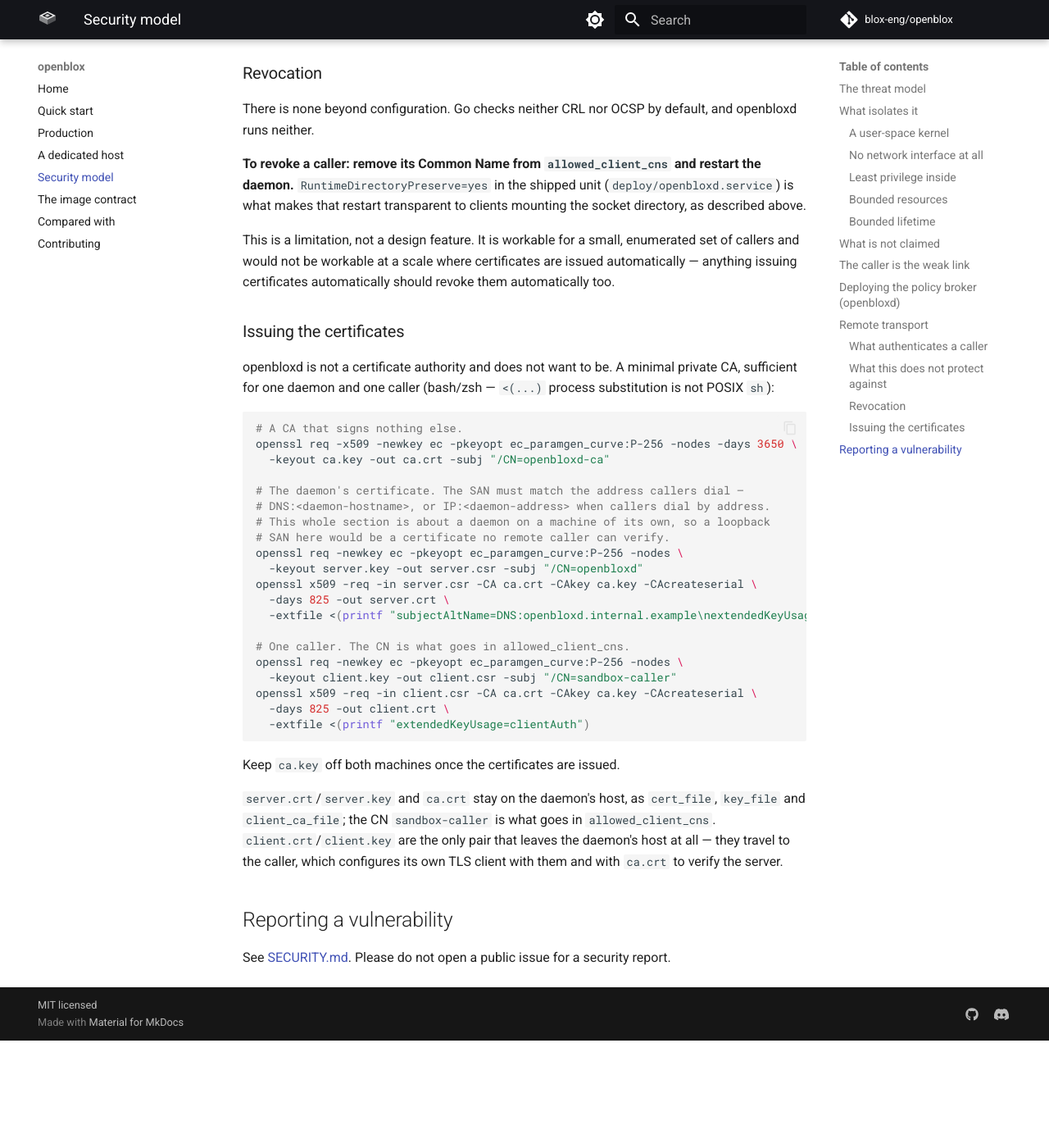
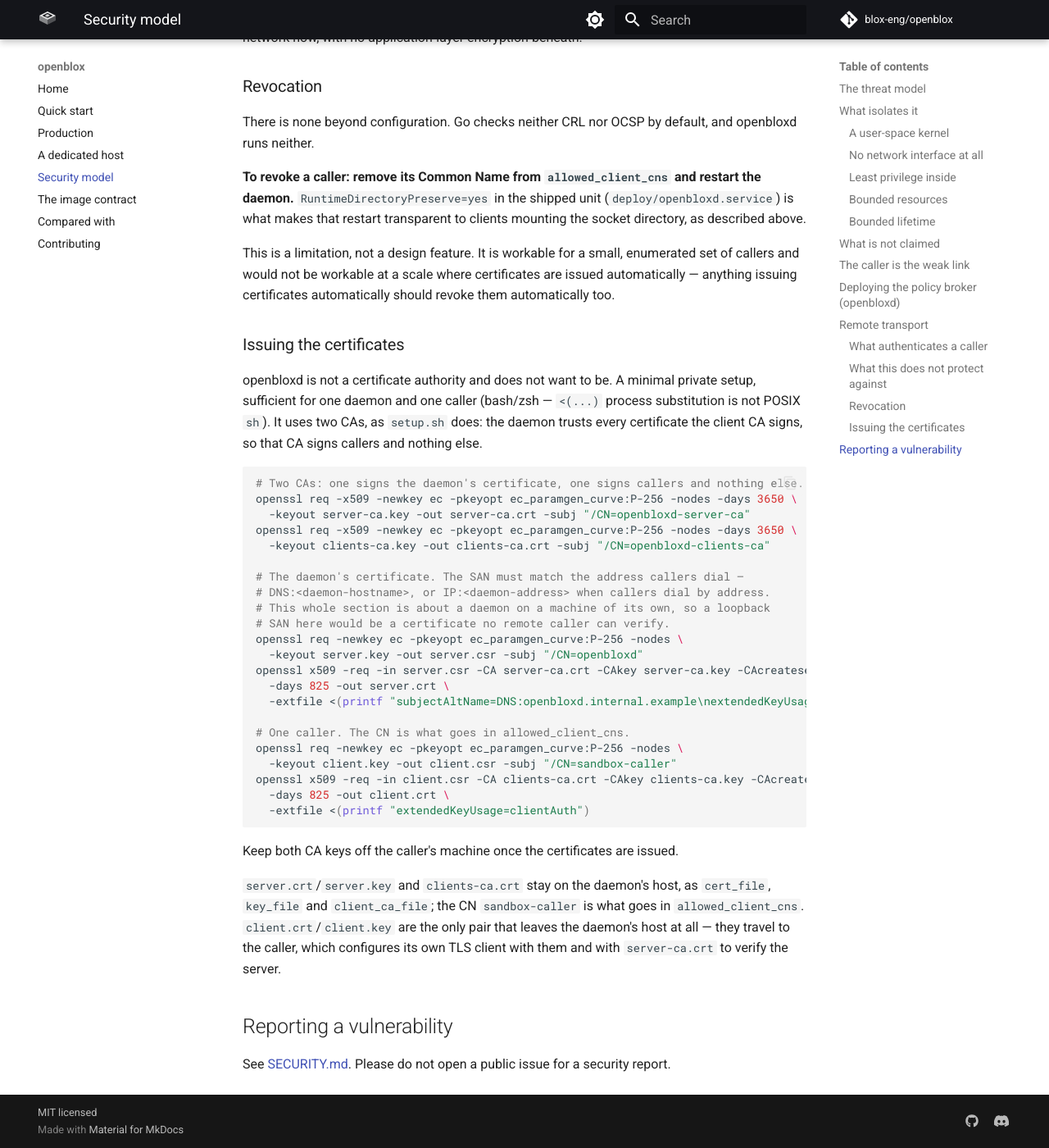
Before and after one commit to blox-eng/openblox, an MkDocs documentation site: the page built from docs/security.md, in a window 1280 px wide and 1400 px high, scrolled down 6466 px. Shown: the whole window at 82% size. Built offline with MkDocs 1.6.1 and Material for MkDocs 9.7.7, drawn with Linux system fonts in a browser that asks for light colours; comment, search, counter and statistics services are not loaded; before the commit the page ends 7735 px from its top, so only the background shows below that; some of the changed text lies outside the part shown.

Commit message:
docs: pin v0.12.0, download scripts before running them, two CAs in the mTLS recipe (#90)
Part of #89.

Co-authored-by: Claude Opus 5.5 <noreply@anthropic.com>

````diff
--- a/docs/security.md
+++ b/docs/security.md
@@ -36,8 +36,9 @@ higher cost per sandbox. openblox does not rank them — it checks only that the
 is registered — so a deployment that has chosen a microVM runtime is supported. Kata on
 amd64 is measured by openblox — the conformance suite, in a workflow that does not gate
 merges — with one defence-in-depth layer lost: `/dev/shm` is not `noexec,nosuid` in its
-guest, and Kata discards the options openblox could set on it. One lifecycle claim — that `Exec` on a crashed sandbox fails promptly and `Create`
-recovers it — is unmeasured under Kata. See
+guest, and Kata discards the options openblox could set on it. One lifecycle claim —
+that `Exec` on a crashed sandbox fails promptly and `Create` recovers it — is
+unmeasured under Kata. See
 [THREAT_MODEL.md](https://github.com/blox-eng/openblox/blob/main/THREAT_MODEL.md#under-kata)
 and [SECURITY.md](https://github.com/blox-eng/openblox/blob/main/SECURITY.md#the-isolation-runtime).
 
@@ -195,15 +196,17 @@ resolves the path fresh on every connection and picks up the new socket.
 a Unix socket is a kernel object with no wire to intercept, and mTLS would add a CA,
 issuance and rotation for no real gain here. That calculus only holds while caller and
 daemon share a host; see [Remote transport](#remote-transport) below for the network
-case, where a CA is unavoidable and buys something real. Two different groups do two different jobs
-here, and they are easy to conflate: `socket_group` in the daemon's own config file
-(`deploy/openbloxd.example.yaml`) names the group that may reach the socket — the
-daemon itself creates the socket `0660` and chowns it to that group in `Listen`
-(`internal/daemon/listener.go`), not the unit file. `SupplementaryGroups=docker` in
-`deploy/openbloxd.service` is unrelated: it grants the daemon *itself* membership of the
-`docker` group so it can reach `/var/run/docker.sock`. Anything in `socket_group` reaches
-the full broker surface, with no per-caller distinction inside it — grant it only to
-processes that should be able to create sandboxes.
+case, where a CA is unavoidable and buys something real.
+
+Two different groups do two different jobs here, and they are easy to conflate:
+`socket_group` in the daemon's own config file (`deploy/openbloxd.example.yaml`) names
+the group that may reach the socket — the daemon itself creates the socket `0660` and
+chowns it to that group in `Listen` (`internal/daemon/listener.go`), not the unit file.
+`SupplementaryGroups=docker` in `deploy/openbloxd.service` is unrelated: it grants the
+daemon *itself* membership of the `docker` group so it can reach `/var/run/docker.sock`.
+Anything in `socket_group` reaches the full broker surface, with no per-caller
+distinction inside it — grant it only to processes that should be able to create
+sandboxes.
 
 `socket_group` must be the daemon user's primary group, or `Group=` must be set on the
 unit to match it. systemd creates `RuntimeDirectory` (`/run/openbloxd`) owned by the
@@ -297,13 +300,17 @@ automatically should revoke them automatically too.
 ### Issuing the certificates
 
 openbloxd is not a certificate authority and does not want to be. A minimal
-private CA, sufficient for one daemon and one caller (bash/zsh — `<(...)`
-process substitution is not POSIX `sh`):
+private setup, sufficient for one daemon and one caller (bash/zsh — `<(...)`
+process substitution is not POSIX `sh`). It uses two CAs, as `setup.sh` does:
+the daemon trusts every certificate the client CA signs, so that CA signs
+callers and nothing else.
 
 ```bash
-# A CA that signs nothing else.
+# Two CAs: one signs the daemon's certificate, one signs callers and nothing else.
 openssl req -x509 -newkey ec -pkeyopt ec_paramgen_curve:P-256 -nodes -days 3650 \
-  -keyout ca.key -out ca.crt -subj "/CN=openbloxd-ca"
+  -keyout server-ca.key -out server-ca.crt -subj "/CN=openbloxd-server-ca"
+openssl req -x509 -newkey ec -pkeyopt ec_paramgen_curve:P-256 -nodes -days 3650 \
+  -keyout clients-ca.key -out clients-ca.crt -subj "/CN=openbloxd-clients-ca"
 
 # The daemon's certificate. The SAN must match the address callers dial —
 # DNS:<daemon-hostname>, or IP:<daemon-address> when callers dial by address.
@@ -311,25 +318,25 @@ openssl req -x509 -newkey ec -pkeyopt ec_paramgen_curve:P-256 -nodes -days 3650
 # SAN here would be a certificate no remote caller can verify.
 openssl req -newkey ec -pkeyopt ec_paramgen_curve:P-256 -nodes \
   -keyout server.key -out server.csr -subj "/CN=openbloxd"
-openssl x509 -req -in server.csr -CA ca.crt -CAkey ca.key -CAcreateserial \
+openssl x509 -req -in server.csr -CA server-ca.crt -CAkey server-ca.key -CAcreateserial \
   -days 825 -out server.crt \
   -extfile <(printf "subjectAltName=DNS:openbloxd.internal.example\nextendedKeyUsage=serverAuth")
 
 # One caller. The CN is what goes in allowed_client_cns.
 openssl req -newkey ec -pkeyopt ec_paramgen_curve:P-256 -nodes \
   -keyout client.key -out client.csr -subj "/CN=sandbox-caller"
-openssl x509 -req -in client.csr -CA ca.crt -CAkey ca.key -CAcreateserial \
+openssl x509 -req -in client.csr -CA clients-ca.crt -CAkey clients-ca.key -CAcreateserial \
   -days 825 -out client.crt \
   -extfile <(printf "extendedKeyUsage=clientAuth")
 ```
 
-Keep `ca.key` off both machines once the certificates are issued.
+Keep both CA keys off the caller's machine once the certificates are issued.
 
-`server.crt`/`server.key` and `ca.crt` stay on the daemon's host, as
+`server.crt`/`server.key` and `clients-ca.crt` stay on the daemon's host, as
 `cert_file`, `key_file` and `client_ca_file`; the CN `sandbox-caller` is what
 goes in `allowed_client_cns`. `client.crt`/`client.key` are the only pair
 that leaves the daemon's host at all — they travel to the caller, which
-configures its own TLS client with them and with `ca.crt` to verify the
+configures its own TLS client with them and with `server-ca.crt` to verify the
 server.
 
 ## Reporting a vulnerability
````
Also changed, not shown: other parts of docs/security.md (+1 -1 lines), README.md (+5 -5 lines), docs/image.md (+1 -1 lines), docs/production.md (+4 -4 lines), docs/self-hosting.md (+2 -2 lines), www/README.md (+8 -7 lines), 2 other files.
